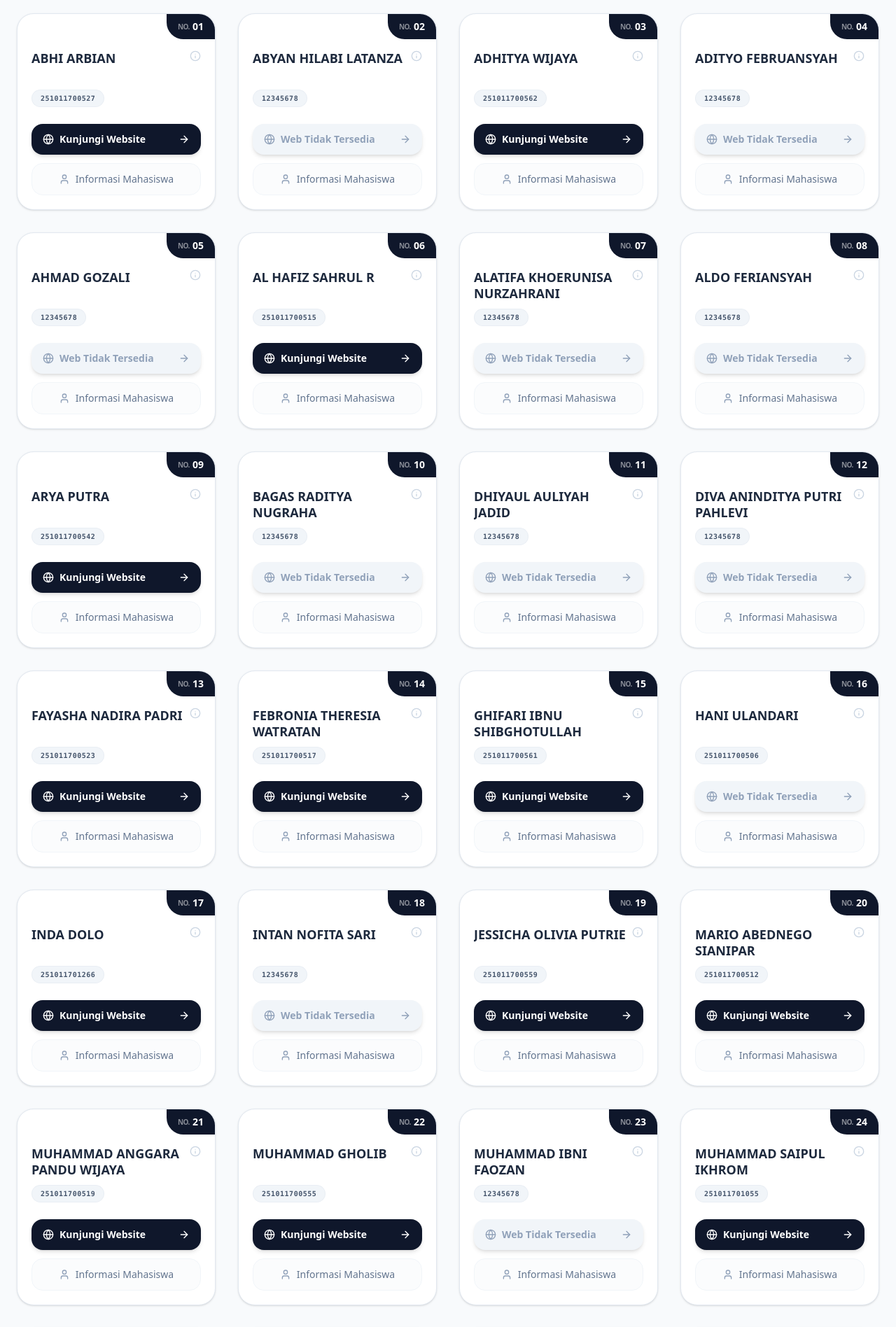
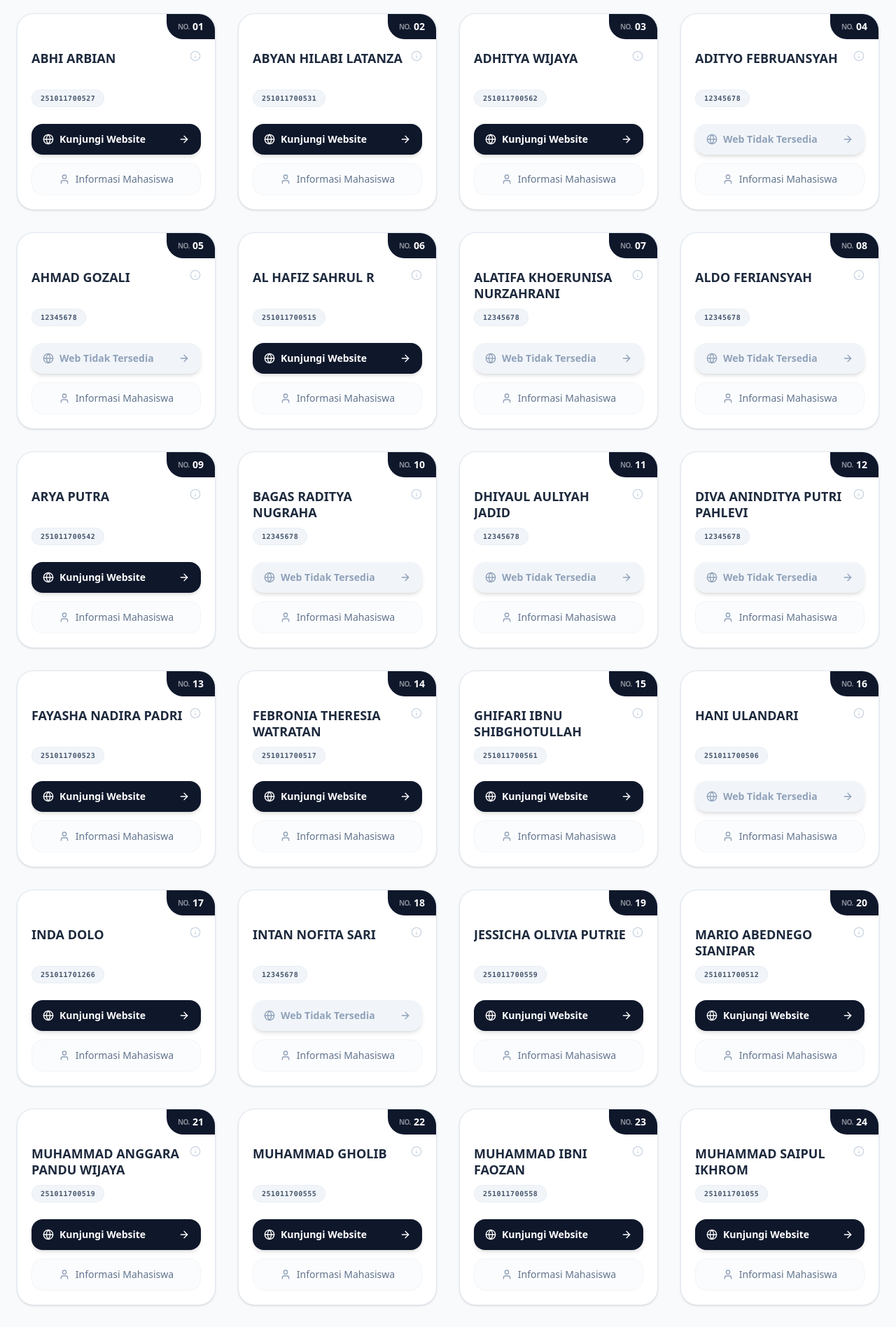
Before and after one commit to SaipullIkhrom/Pengumpulan-Portfolio, a Next.js app: page / in a window 1280 px wide. Shown: the part 640-2536 px from the top of the page at 70% size. Built offline with nearby package versions, Linux system fonts and the light colour scheme.

Commit message:
update link and pdf

```diff
--- a/src/data/mahasiswa.ts
+++ b/src/data/mahasiswa.ts
@@ -10,8 +10,8 @@ export const daftarMahasiswa: Mahasiswa[] = [
   {
     id: 2,
     nama: "ABYAN HILABI LATANZA",
-    nim: "12345678",
-    urlWebsite: "https://example.com/PORTFOLIO2",
+    nim: "251011700531",
+    urlWebsite: "https://abyanhilabilatanza.github.io/UAS-PWEB1/",
   },
   {
     id: 3,
@@ -136,8 +136,8 @@ export const daftarMahasiswa: Mahasiswa[] = [
   {
     id: 23,
     nama: "MUHAMMAD IBNI FAOZAN",
-    nim: "12345678",
-    urlWebsite: "https://example.com/PORTFOLIO23",
+    nim: "251011700558",
+    urlWebsite: "https://faozanpx07-pixel.github.io/-_-/",
   },
   {
     id: 24,
```
